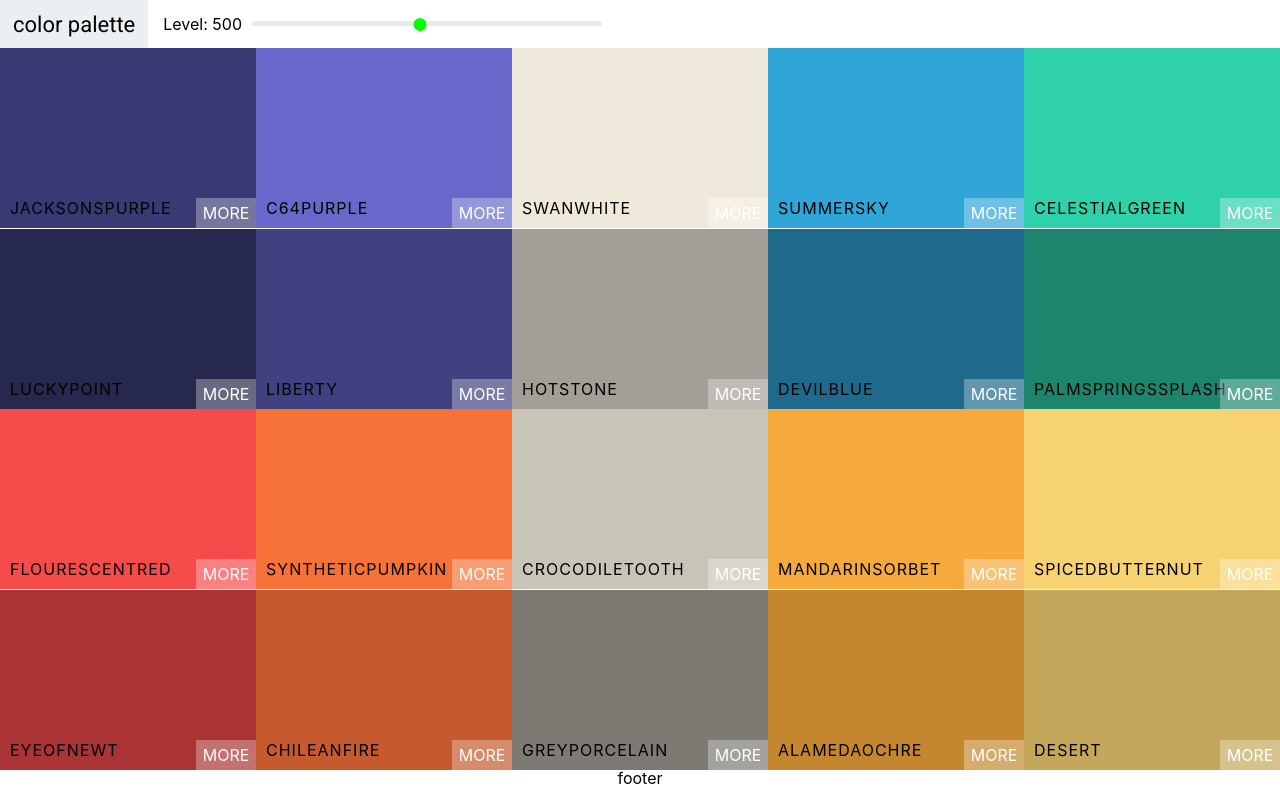
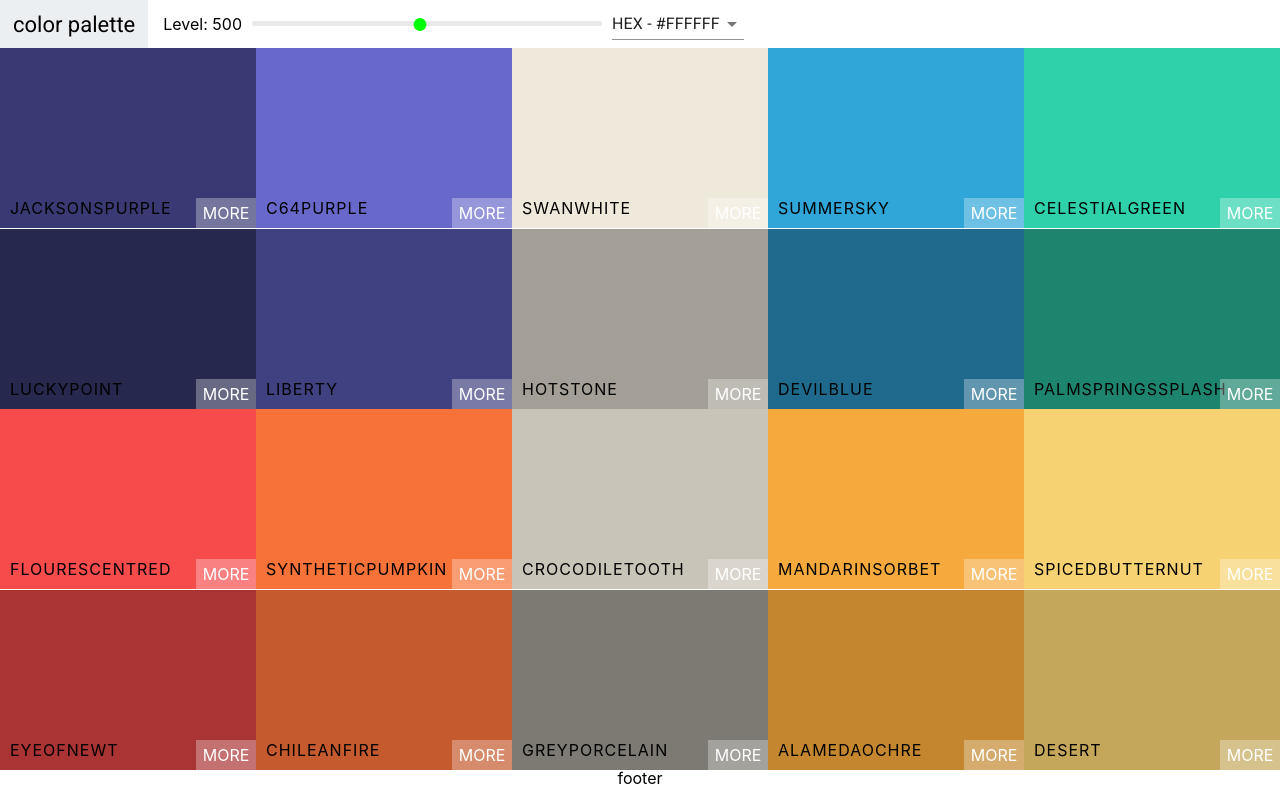
Before and after one commit to lokeam/colorPalette, a React (Create React App) app: page / in a window 1280 px wide. Built offline with nearby package versions, Linux system fonts and the light colour scheme.

Commit message:
feat: implement poc dropdown select menu, switching between hex, rgb and rgba

```diff
--- a/package.json
+++ b/package.json
@@ -3,6 +3,7 @@
   "version": "0.1.0",
   "private": true,
   "dependencies": {
+    "@material-ui/core": "^4.8.3",
     "@testing-library/jest-dom": "^4.2.4",
     "@testing-library/react": "^9.3.2",
     "@testing-library/user-event": "^7.1.2",
--- a/src/Palette.jsx
+++ b/src/Palette.jsx
@@ -10,8 +10,12 @@
   constructor(props) {
     super(props);
 
-    this.state = { level: 500 };
+    this.state = {
+      level: 500,
+      format: "hex"
+    };
     this.changeLevel = this.changeLevel.bind(this);
+    this.changeFormat = this.changeFormat.bind(this);
   }
 
   changeLevel(level) {
@@ -19,15 +23,21 @@
     this.setState({ level });
   }
 
+  changeFormat(value){
+    this.setState({
+      format: value
+    });
+  }
+
   render() {
     const { colors } = this.props.palette;
-    const { level } = this.state;
+    const { level, format } = this.state;
     const ColorBoxes = colors[level].map( color => (
-      <ColorBox background={color.hex} name={color.id}/>
+      <ColorBox background={color[format]} name={color.id}/>
     ));
     return(
        <div className="palette">
-         <Navigation level={level} changeLevel={this.changeLevel}/>
+         <Navigation level={level} changeLevel={this.changeLevel} handleChange={this.changeFormat}/>
          <div className="palette__colors">
            { ColorBoxes }
          </div>
--- a/src/components/Nav/Navigation.component.jsx
+++ b/src/components/Nav/Navigation.component.jsx
@@ -1,11 +1,28 @@
 import React, { Component } from 'react';
+import Select from '@material-ui/core/Select';
+import MenuItem from '@material-ui/core/MenuItem';
 import Slider from 'rc-slider';
 import 'rc-slider/assets/index.css';
 import './Navigation.styles.scss';
 
 class Navigation extends Component {
+  constructor(props) {
+    super(props);
+
+    this.state = {format: "hex"};
+    this.handleFormatChange = this.handleFormatChange.bind(this);
+  };
+
+  handleFormatChange(e) {
+    this.setState({
+      format: e.target.value
+    });
+    this.props.handleChange(e.target.value);
+  }
+
   render() {
     const { level, changeLevel } = this.props;
+    const { format } = this.state;
     return (
       <nav className="navigation">
         <div className="logo">
@@ -22,6 +39,13 @@
               />
             </div>
           </div>
+        <div className="select-container">
+          <Select value={format} onChange={this.handleFormatChange}>
+            <MenuItem value="hex">HEX - #FFFFFF</MenuItem>
+            <MenuItem value="rgb">RGB - rgb(255,255,255)</MenuItem>
+            <MenuItem value="rgba">RGBA - rgba(255, 255, 255, 1.0)</MenuItem>
+          </Select>
+        </div>
       </nav>
     );
   }
```
Also changed, not shown: 1 other file (tests, documents, lock files or other folders).
